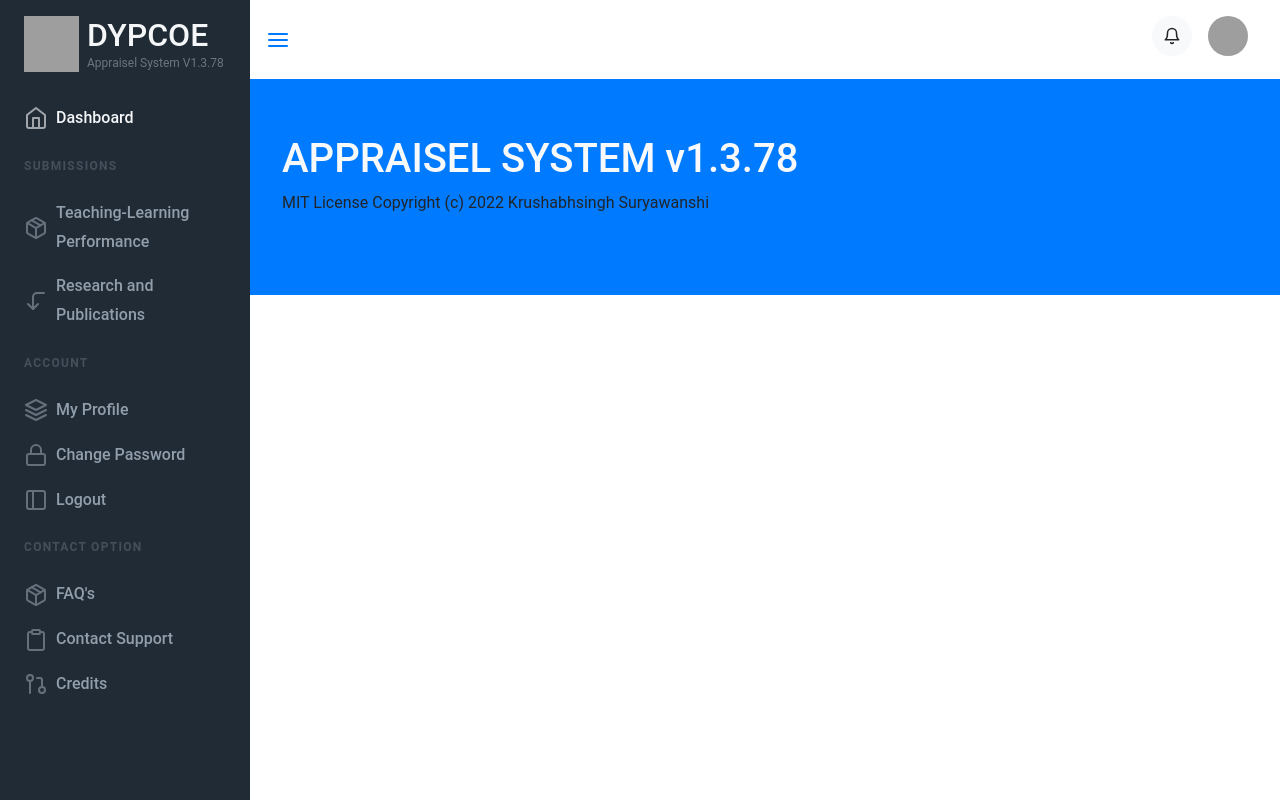
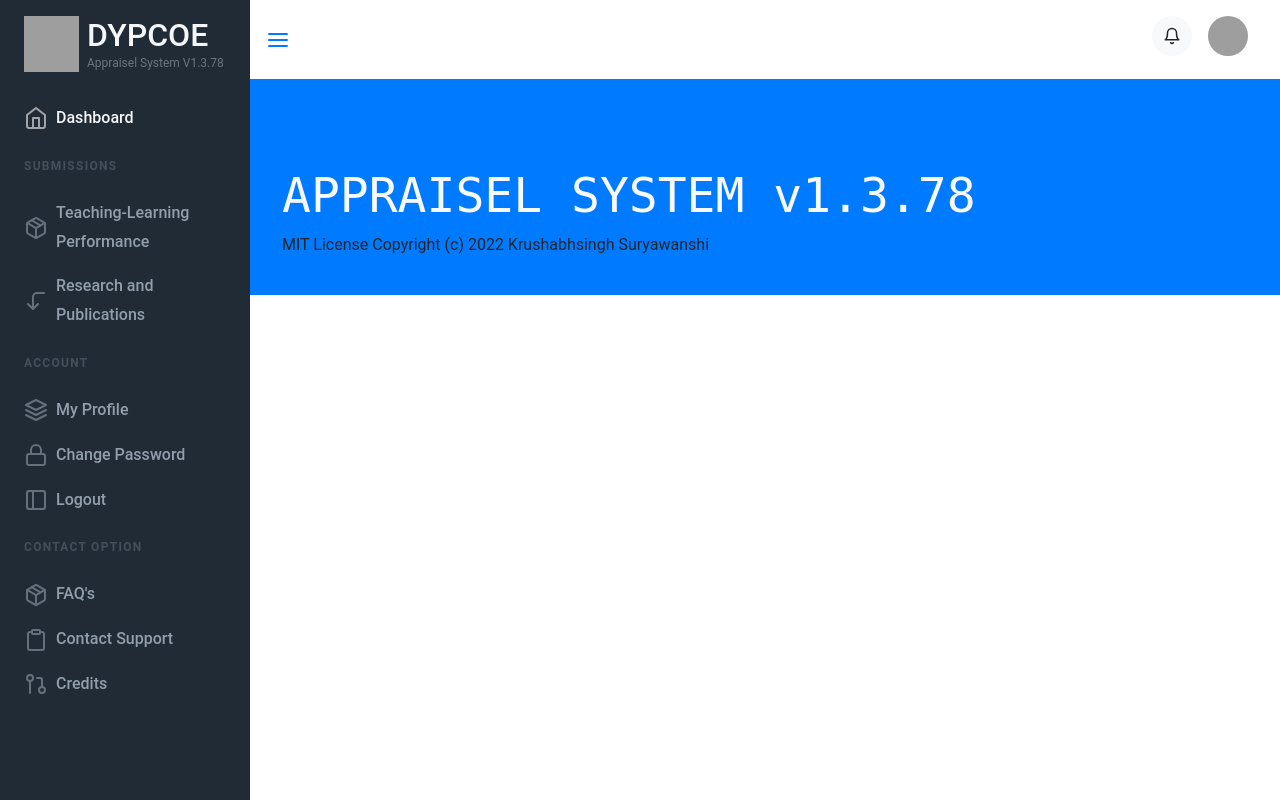
Before and after one commit to krushabh-dev/DYPCOE_APPRAISEL, a Django app: page /about in a window 1280 px wide. Run offline with Django 4.2, Linux system fonts and the light colour scheme; grey boxes are pictures that could not be loaded.

Commit message:
Update formstyle.css

```diff
--- a/static/asset/css/formstyle.css
+++ b/static/asset/css/formstyle.css
@@ -57,3 +57,9 @@ label.form-label {
 .twouploadfields .dropzone {
     height: 65px !important;
 }
+
+.appr-heading {
+    padding-top: 2rem;
+    font-size: 3rem;
+    font-family: monospace;
+}
```
